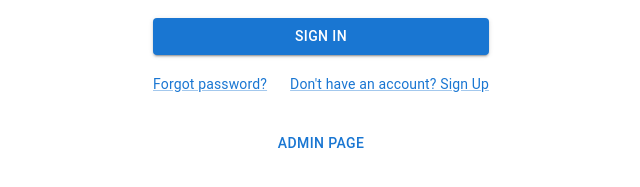
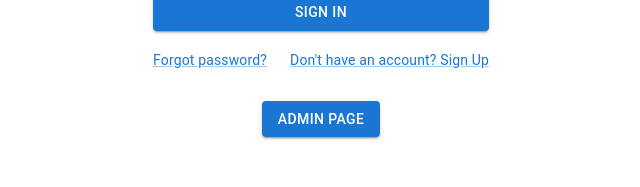
Before and after one commit to shahrukhnizami/frontendRMS, a React (Vite) app: page / in a window 1280 px wide. Shown: the part 557-744 px from the top of the page, without its empty margins (319-959 px from the left). Built offline with nearby package versions, Linux system fonts and the light colour scheme; what @toolpad/core would draw is missing.

Commit message:
Update login page

```diff
--- a/src/pages/Login.jsx
+++ b/src/pages/Login.jsx
@@ -8,6 +8,7 @@ import {
   Grid,
   Link,
 } from '@mui/material';
+import { Link as RouterLink } from 'react-router-dom'; // Import Link from react-router-dom
 
 const Login = () => {
   const handleSubmit = (event) => {
@@ -28,8 +29,10 @@ const Login = () => {
           alignItems: 'center',
         }}
       >
-        <img src="https://encrypted-tbn0.gstatic.com/images?q=tbn:ANd9GcSZkmOfnH5s5nqfhX1FQhV5J-yv4iAtWcVf1mLpWFDujTzg48yHEiCOiAdr5YQ7BwIx69w&usqp=CAU" alt="MUI logo" />,
-
+        <img
+          src="https://encrypted-tbn0.gstatic.com/images?q=tbn:ANd9GcSZkmOfnH5s5nqfhX1FQhV5J-yv4iAtWcVf1mLpWFDujTzg48yHEiCOiAdr5YQ7BwIx69w&usqp=CAU"
+          alt="MUI logo"
+        />
         <Box
           component="form"
           onSubmit={handleSubmit}
@@ -77,7 +80,9 @@ const Login = () => {
             </Grid>
           </Grid>
         </Box>
-       <Link href="admin"><Button>Admin Page</Button></Link>
+        <RouterLink to="/admin" style={{ textDecoration: 'none' }}>
+          <Button variant="contained">Admin Page</Button>
+        </RouterLink>
       </Box>
     </Container>
   );
```
